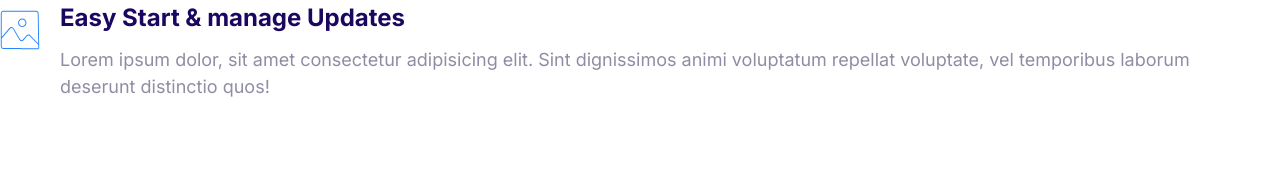
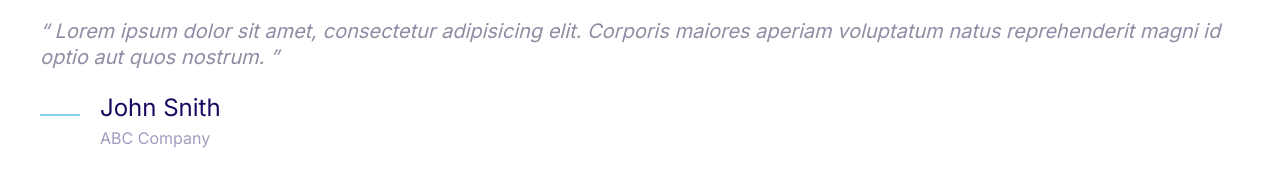
Before and after one commit to filippkz/First-progect, a plain HTML site: page index.html in a window 1280 px wide. Drawn offline with Linux system fonts and the light colour scheme.

Commit message:
Building quoutes.

```diff
--- a/css/styles.css
+++ b/css/styles.css
@@ -4,6 +4,7 @@
   --color-accent: #ff3400;
   --color-headings: #1b0760;
   --color-body: #918ca4;
+  --color-body-darker: #5c5577;
   --color-border: #ccc;
   --border-radius: 30px;
 }
@@ -404,3 +405,51 @@ a {
 .media__image {
   margin-top: 1rem;
 }
+
+/* Quotes */
+
+.quote__text {
+  font-size: 3rem;
+  font-style: italic;
+  color: var(--color-body-darker));
+  line-height: 1.3;
+}
+
+.quote__text::before {
+  content: open-quote;
+}
+
+.quote__text::after {
+  content: close-quote;
+}
+
+.quote__author {
+  font-size: 3rem;
+  font-weight: 500;
+  margin-bottom: 0;
+}
+
+.quote__organisation {
+  font-size: 2rem;
+  color: var(--color-headings);
+  opacity: .4;
+}
+
+.quote__line {
+  position: relative;
+  bottom: 5px;
+}
+
+@media screen and (min-width: 1024px) {
+  .quote__text {
+    font-size: 2rem;
+  }
+
+  .quote__author {
+    font-size: 2.4rem;
+  }
+
+  .quote__organisation {
+    font-size: 1.6rem;
+  }
+  }
--- a/index.html
+++ b/index.html
@@ -14,20 +14,25 @@
     <title>Document</title>
   </head>
   <body>
+    <blockquote style="quote">
+      <p class="quote__text">
+        Lorem ipsum dolor sit amet, consectetur adipisicing elit. Corporis
+        maiores aperiam voluptatum natus reprehenderit magni id optio aut quos
+        nostrum.
+      </p>
+      <footer>
         <div class="media">
           <div class="media__image">
-        <svg class="icon icon--primary">
-          <use xlink:href="images/sprite.svg#snap"></use>
+            <svg class="icon icon--primary quote__line">
+              <use xlink:href="images/sprite.svg#line"></use>
             </svg>
           </div>
           <div class="media__body">
-        <h3 class="media__title">Easy Start & manage Updates</h3>
-        <p>
-          Lorem ipsum dolor, sit amet consectetur adipisicing elit. Sint
-          dignissimos animi voluptatum repellat voluptate, vel temporibus
-          laborum deserunt distinctio quos!
-        </p>
+            <h3 class="media__title quote__author">John Snith</h3>
+            <p class="quote__organisation">ABC Company</p>
           </div>
         </div>
+      </footer>
+    </blockquote>
   </body>
 </html>
```
Also changed, not shown: components/quote.html (added, +19 -0 lines). Lines whose indentation alone changed are shown as unchanged.
